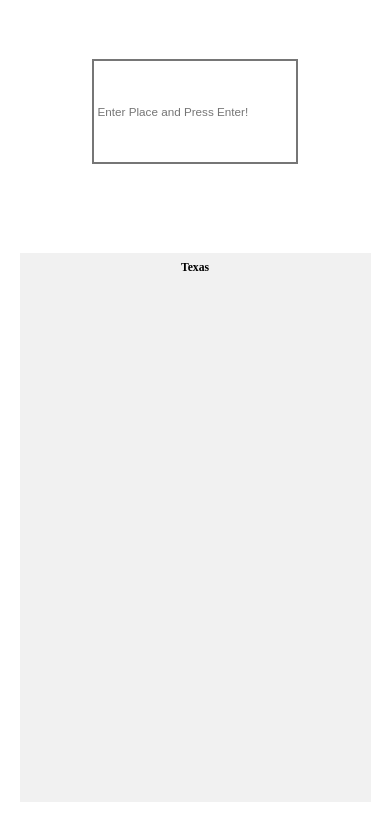
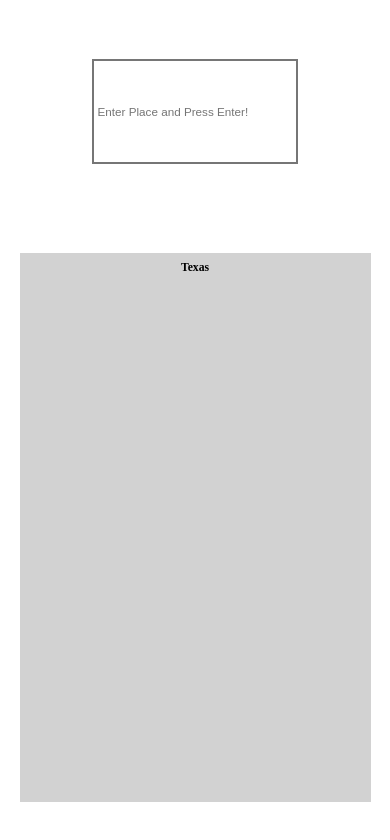
Before and after one commit to austinh13/weather-website, a website built with webpack: page src/template.html in a window 390 px wide. Built offline with nearby package versions, Linux system fonts and the light colour scheme; no server answers.

Commit message:
done need phone size and background

```diff
--- a/src/pages/mainPage.js
+++ b/src/pages/mainPage.js
@@ -37,17 +37,33 @@
 
     const temp = document.createElement("p");
     temp.id = "temp";
+    const feel_temp = document.createElement("p");
+    feel_temp.id = "feel_temp";
     const rain = document.createElement("p")
     rain.id = "rain";
     const humidity = document.createElement("p");
     humidity.id = "humidity";
+    const windspeed = document.createElement("p");
+    windspeed.id = "windspeed";
+    const uvindex = document.createElement("p");
+    uvindex.id = "uvindex";
+    const visibility = document.createElement("p");
+    visibility.id = "visibility";
+    const sunset = document.createElement("p");
+    sunset.id = "sunset";
+
 
 
     dataDiv.appendChild(location);
     dataDiv.appendChild(grid);
     grid.appendChild(temp);
+    grid.appendChild(feel_temp);
     grid.appendChild(rain);
     grid.appendChild(humidity);
+    grid.appendChild(windspeed);
+    grid.appendChild(uvindex);
+    grid.appendChild(visibility);
+    grid.appendChild(sunset);
 
     content.appendChild(searchDiv);
     content.appendChild(dataDiv);
@@ -65,7 +81,7 @@
     console.log(data); // Logs the weather data JSON
     const conditions = data.currentConditions;
     setBackground(conditions.precip,conditions.temp)
-    setData(data.resolvedAddress,conditions.temp,conditions.precip,conditions.humidity)
+    setData(data.resolvedAddress,conditions.temp,conditions.precip,conditions.humidity,conditions.feelslike,conditions.windspeed,conditions.uvindex,conditions.visibility,conditions.sunset)
     } catch (error) {
     console.error('Error fetching weather:', error);
   }
@@ -81,16 +97,26 @@
     }
 }
 
-function setData(addy,tempature,rainAmt,hum){
+function setData(addy,tempature,rainAmt,hum,feelslike,wind,uv,vis,sun){
     const loc = document.getElementById("location");
     const temp = document.getElementById("temp");
     const rain = document.getElementById("rain");
+    const feelTemp = document.getElementById("feel_temp");
     const humidity = document.getElementById("humidity");
+    const windspeed = document.getElementById("windspeed");
+    const uvi = document.getElementById("uvindex");
+    const visibility = document.getElementById("visibility");
+    const sunset = document.getElementById("sunset");
 
     loc.innerHTML = addy;
     temp.innerHTML = "Tempature: " + tempature;
+    feelTemp.innerHTML = "Feels like: " + feelslike;
+    windspeed.innerHTML = "Windspeed: " + wind
     rain.innerHTML = "Rain: " + rainAmt;
     humidity.innerHTML = "Humidity: " + hum;
+    uvi.innerHTML = "UV Index: " + uv;
+    visibility.innerHTML = "Visibility: " + vis;
+    sunset.innerHTML = "Sunset: " + sun;
 }
 // process.env.API_KEY
 
--- a/src/styles/style.css
+++ b/src/styles/style.css
@@ -42,8 +42,11 @@
 .dataDiv{
     width: 90vw;
     height: 65vh;
+    display: flex;
+    flex-direction: column;
+    align-items: center;
 
-    background-color: rgba(220, 220, 220, 0.4);
+    background-color: rgba(180, 180, 180, 0.6);
 }
 
 .location{
@@ -51,12 +54,13 @@
 }
 
 .grid{
-    width: 80vw;
-    height: 50vh;
+    width: 60vw;
+    height: 40vh;
     display: grid;
-    grid-template-columns: repeat(4,15vw);
-    grid-template-rows: repeat(2,12vh);
+    place-content: center; /* centers the entire grid inside the container */
+    grid-template-columns: repeat(4,20vw);
+    grid-template-rows: repeat(2,16vh);
     padding: 2vh 5vw 2vh 5vw;
 
-    font-size: 2vw;
+    font-size: 2.5vw;
 }
```
